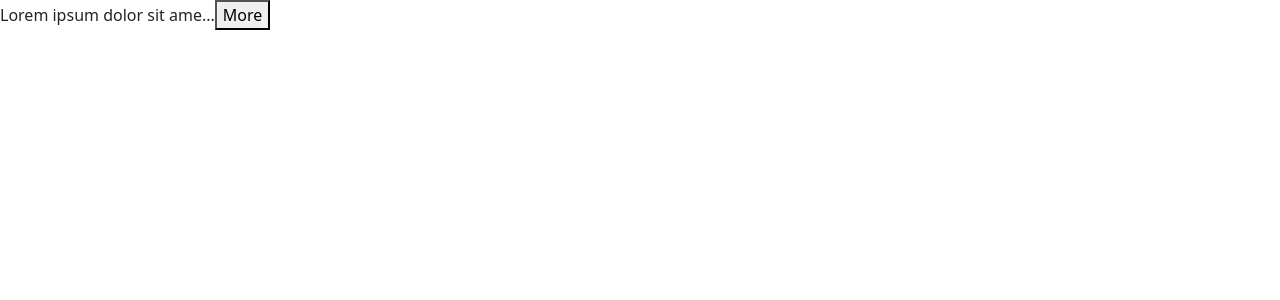
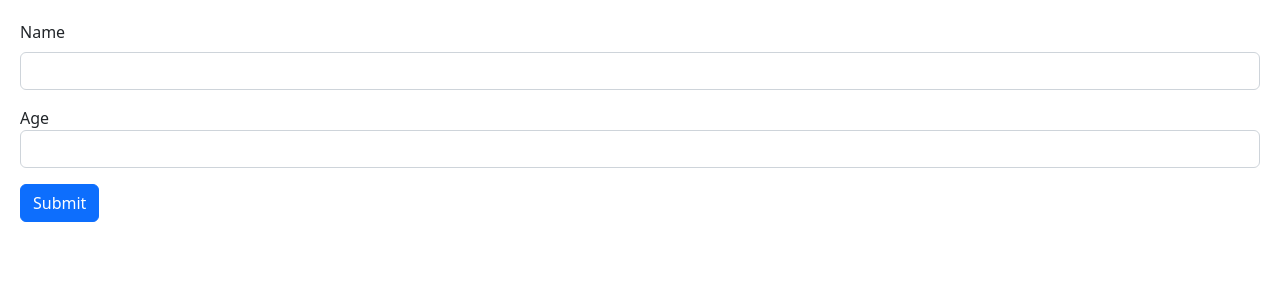
Before and after one commit to ChloeL-E/react-app, a React (Vite) app: page / in a window 1280 px wide. Shown: the top 300 px of the page. Built offline with nearby package versions, Linux system fonts and the light colour scheme.

Commit message:
Added Form component

```diff
--- a/src/App.tsx
+++ b/src/App.tsx
@@ -5,8 +5,17 @@
 import Navbar from "./components/Navbar";
 import Cart from "./components/Cart";
 import ExpandableText from "./components/ExpandableText";
+import Form from "./components/Form";
 
 function App() {
+  return (
+    <div>
+      <Form />
+    </div>
+  );
+}
+
+/*function App() {
   return (
     <ExpandableText maxChars={25}>
       Lorem ipsum dolor sit amet, consectetur adipisicing elit. Repellendus,
@@ -22,7 +31,7 @@
       tenetur quod voluptatibus, labore enim cupiditate maxime.
     </ExpandableText>
   );
-}
+}*/
 
 /*function App() {
   const [cartItems, setCartItems] = useState(['Product 1', 'Product 2']);
--- /dev/null
+++ b/src/components/Form.tsx
@@ -0,0 +1,35 @@
+import React, { FormEvent, useRef } from "react";
+
+const Form = () => {
+  const nameRef = useRef<HTMLInputElement>(null);
+  const ageRef = useRef<HTMLInputElement>(null);
+  const person = { name: "", age: 0 };
+
+  const handleSubmit = (event: FormEvent) => {
+    event.preventDefault();
+    if (nameRef.current !== null) person.name = nameRef.current.value;
+    if (ageRef.current !== null) person.age = parseInt(ageRef.current.value);
+    console.log(person);
+  };
+  return (
+    <form onSubmit={handleSubmit}>
+      <div className="mb-3">
+        <label htmlFor="name" className="form-label">
+          Name
+        </label>
+        <input ref={nameRef} id="name" type="text" className="form-control" />
+      </div>
+      <div className="mb-3">
+        <label htmlFor="age" className="for-label">
+          Age
+        </label>
+        <input ref={ageRef} id="age" type="number" className="form-control" />
+      </div>
+      <button type="submit" className="btn btn-primary">
+        Submit
+      </button>
+    </form>
+  );
+};
+
+export default Form;
--- /dev/null
+++ b/src/index.css
@@ -0,0 +1,3 @@
+body {
+    padding: 20px;
+}
--- a/src/main.tsx
+++ b/src/main.tsx
@@ -2,6 +2,7 @@
 import ReactDOM from "react-dom/client";
 import App from "./App";
 import "bootstrap/dist/css/bootstrap.css";
+import "./index.css";
 
 ReactDOM.createRoot(document.getElementById("root") as HTMLElement).render(
   <React.StrictMode>
```
